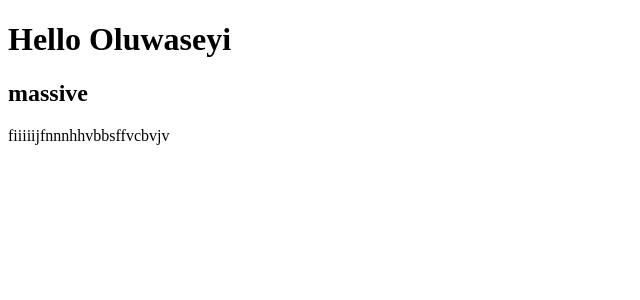
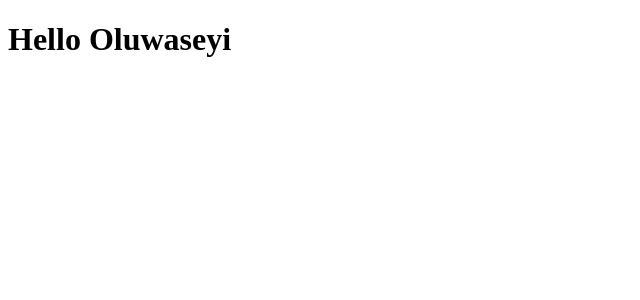
Before and after one commit to JimOluwaseyi/Book-Store, a React (Vite) app: page / in a window 1280 px wide. Shown: the top 300 px of the page, without its empty margins (0-640 px from the left). Built offline with nearby package versions, Linux system fonts and the light colour scheme.

Commit message:
Add all files and fixed linter error

```diff
--- a/src/App.jsx
+++ b/src/App.jsx
@@ -1,11 +1,8 @@
 function App() {
 let boy ='Oluwaseyi'
-console.log(boy)
   return (
     <>
    <h1>Hello {boy}</h1>
-  <h2>massive</h2>
-  <p>fiiiiijfnnnhhvbbsffvcbvjv</p>
     </>
   )
 
```
